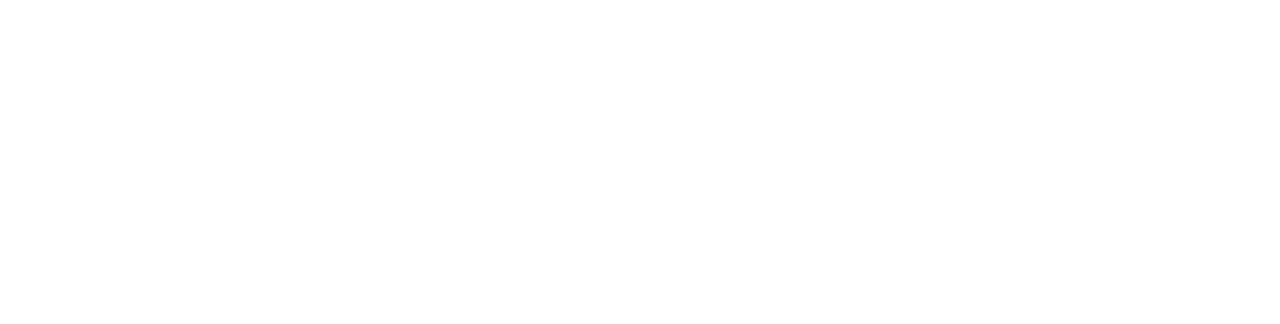
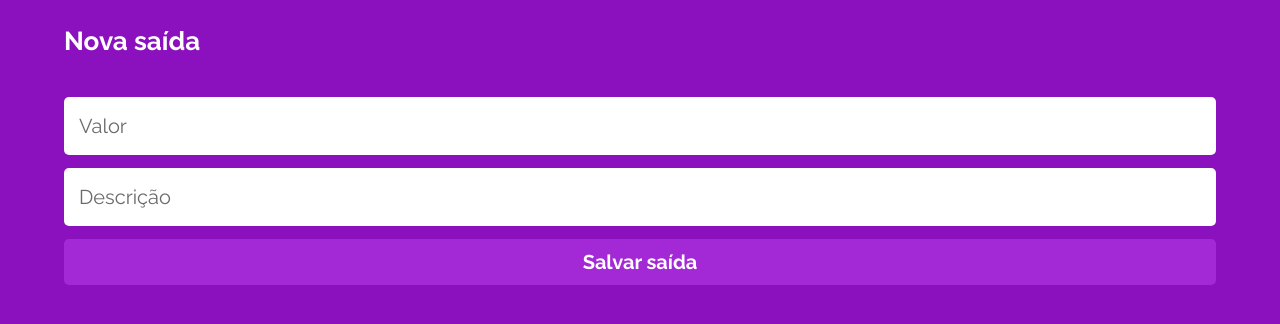
Before and after one commit to Brenoqn2/mywallet-front, a React (Create React App) app: page /new-transaction in a window 1280 px wide. Before the commit this address had no page. Shown: the top 324 px of the page. Built offline with nearby package versions, Linux system fonts and the light colour scheme; a web font is replaced by a local one.

Commit message:
newTransaction Page

```diff
--- a/package.json
+++ b/package.json
@@ -5,6 +5,7 @@
   "dependencies": {
     "axios": "^0.27.2",
     "components": "^0.1.0",
+    "dayjs": "^1.11.2",
     "react": "^17.0.2",
     "react-dom": "^17.0.2",
     "react-loader-spinner": "^6.0.0-0",
--- a/src/App.js
+++ b/src/App.js
@@ -6,6 +6,7 @@
 import LoginPage from "./components/LoginPage";
 import RegisterPage from "./components/RegisterPage";
 import TransactionsPage from "./components/TransactionsPage";
+import NewTransaction from "./components/NewTransaction";
 
 export default function App() {
   const [loading, setLoading] = useState(false);
@@ -17,7 +18,8 @@
   const [repeatPasswordR, setRepeatPasswordR] = useState();
   const [username, setUsername] = useState();
   const [bearer, setBearer] = useState();
-  const [transactions, setTransactions] = useState();
+  const [transactions, setTransactions] = useState([]);
+  const [newTransaction, setNewTransaction] = useState();
   return (
     <UserContext.Provider
       value={{
@@ -41,6 +43,8 @@
         setUsername,
         transactions,
         setTransactions,
+        newTransaction,
+        setNewTransaction,
       }}
     >
       <BrowserRouter>
@@ -48,6 +52,7 @@
           <Route path="/" element={<LoginPage />} />
           <Route path="/sign-up" element={<RegisterPage />} />
           <Route path="/transactions" element={<TransactionsPage />} />
+          <Route path="/new-transaction" element={<NewTransaction />} />
         </Routes>
       </BrowserRouter>
     </UserContext.Provider>
--- a/src/components/LoginPage.jsx
+++ b/src/components/LoginPage.jsx
@@ -142,6 +142,14 @@
 
     color: #6b6b6b;
   }
+  ::-webkit-outer-spin-button,
+  ::-webkit-inner-spin-button {
+    -webkit-appearance: none;
+    margin: 0;
+  }
+  input[type="number"] {
+    -moz-appearance: textfield;
+  }
 `;
 
 export const Button = styled.button`
--- /dev/null
+++ b/src/components/NewTransaction.jsx
@@ -0,0 +1,123 @@
+import { useNavigate } from "react-router-dom";
+import styled from "styled-components";
+import { useContext, useState } from "react";
+import { UserContext } from "../contexts/UserContext";
+import axios from "axios";
+import React from "react";
+import { Form, Input, Button, Spinner } from "./LoginPage";
+import { ThreeDots } from "react-loader-spinner";
+import dayjs from "dayjs";
+
+export default function NewTransaction() {
+  const { newTransaction, loading, bearer, emailLogin, setLoading } =
+    useContext(UserContext);
+  const [amount, setAmount] = useState();
+  const [description, setDescription] = useState();
+
+  const navigate = useNavigate();
+
+  async function saveNewTransaction(e) {
+    e.preventDefault();
+    setLoading(true);
+    const day = String(dayjs().date()).padStart(2, "0");
+    const month = String(dayjs().month()).padStart(2, "0");
+    const date = `${day}/${month}`;
+
+    let amountFormatted = String(amount)?.replace(".", ",");
+    if (!amountFormatted.includes(",")) amountFormatted += ",00";
+    let arr = amountFormatted.split(",");
+    if (arr[1].length === 1) arr[1] += "0";
+    amountFormatted = arr.join(",");
+
+    const isIncome = newTransaction === "income" ? true : false;
+
+    const data = {
+      date: date,
+      description: description,
+      amount: amountFormatted,
+      isIncome: isIncome,
+    };
+
+    const config = {
+      headers: {
+        authorization: `Bearer ${bearer}`,
+        user: emailLogin,
+      },
+    };
+
+    const URL = `http://localhost:5000/transactions`;
+
+    try {
+      await axios.post(URL, data, config);
+      setLoading(false);
+      navigate("/transactions");
+    } catch (e) {
+      console.log(e);
+      setLoading(false);
+    }
+  }
+  return (
+    <Main>
+      <H1>{newTransaction === "income" ? "Nova entrada" : "Nova saída"}</H1>
+      <Div>
+        <Form onSubmit={(e) => saveNewTransaction(e)}>
+          <Input
+            pointer={loading ? "none" : "auto"}
+            opacity={loading ? "0.7" : "1"}
+            background={loading ? "#F2F2F2" : "white"}
+            color={loading ? "#AFAFAF" : "black"}
+            value={amount || ""}
+            onChange={(e) => setAmount(e.target.value)}
+            placeholder="Valor"
+            type="number"
+          ></Input>
+          <Input
+            pointer={loading ? "none" : "auto"}
+            opacity={loading ? "0.7" : "1"}
+            background={loading ? "#F2F2F2" : "white"}
+            color={loading ? "#AFAFAF" : "black"}
+            value={description || ""}
+            onChange={(e) => setDescription(e.target.value)}
+            placeholder={"Descrição"}
+          ></Input>
+          <Button>
+            {loading ? (
+              <Spinner>
+                <ThreeDots color="white" height="45px" width="50px" />
+              </Spinner>
+            ) : newTransaction === "income" ? (
+              "Salvar entrada"
+            ) : (
+              "Salvar saída"
+            )}
+          </Button>
+        </Form>
+      </Div>
+    </Main>
+  );
+}
+
+const Main = styled.main`
+  display: flex;
+  flex-direction: column;
+  background-color: #8c11be;
+  height: 100vh;
+`;
+
+const H1 = styled.h1`
+  width: 90%;
+  margin: 0 auto;
+  margin-top: 26px;
+  font-family: "Raleway";
+  font-style: normal;
+  font-weight: 700;
+  font-size: 26px;
+  line-height: 31px;
+  color: #ffffff;
+`;
+
+const Div = styled.div`
+  width: 90%;
+  margin: 0 auto;
+  margin-top: 16px;
+`;
--- a/src/components/TransactionsPage.jsx
+++ b/src/components/TransactionsPage.jsx
@@ -1,4 +1,4 @@
-import { Link, useNavigate } from "react-router-dom";
+import { useNavigate } from "react-router-dom";
 import styled from "styled-components";
 import { useContext, useEffect } from "react";
 import { UserContext } from "../contexts/UserContext";
@@ -10,10 +10,12 @@
     username,
     bearer,
     emailLogin,
-    loading,
     transactions,
     setTransactions,
+    setNewTransaction,
   } = useContext(UserContext);
+
+  const navigate = useNavigate();
 
   useEffect(() => {
     const config = {
@@ -29,8 +31,14 @@
     });
     promise.catch((e) => {
       console.log(e);
+      navigate("/");
     });
-  }, [bearer, emailLogin, loading]);
+  }, [bearer, emailLogin, setTransactions, navigate]);
+
+  function newTransaction(newTransaction) {
+    setNewTransaction(newTransaction);
+    navigate("/new-transaction");
+  }
 
   return (
     <Main>
@@ -42,11 +50,11 @@
         {transactions.map((transaction) => {})}
       </TransactionsBackground>
       <ButtonsWrapper>
-        <Button>
+        <Button onClick={() => newTransaction("income")}>
           <ion-icon name="add-circle-outline"></ion-icon>
           <p>Nova entrada</p>
         </Button>
-        <Button>
+        <Button onClick={() => newTransaction("expense")}>
           <ion-icon name="remove-circle-outline"></ion-icon>
           <p>Nova saída</p>
         </Button>
```
Also changed, not shown: 1 other file (tests, documents, lock files or other folders).
